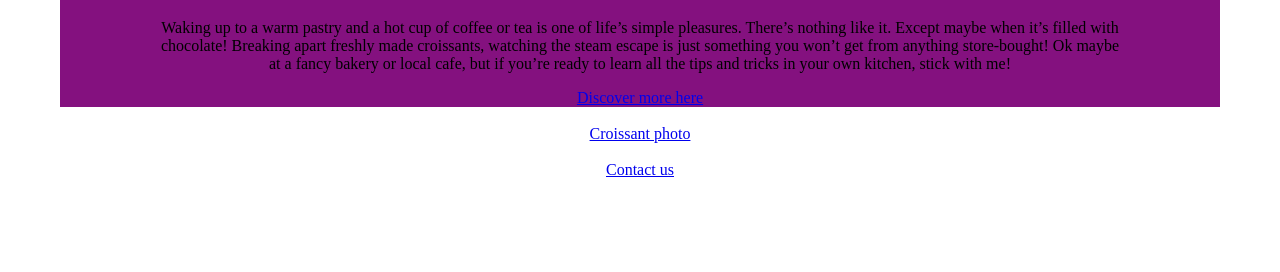
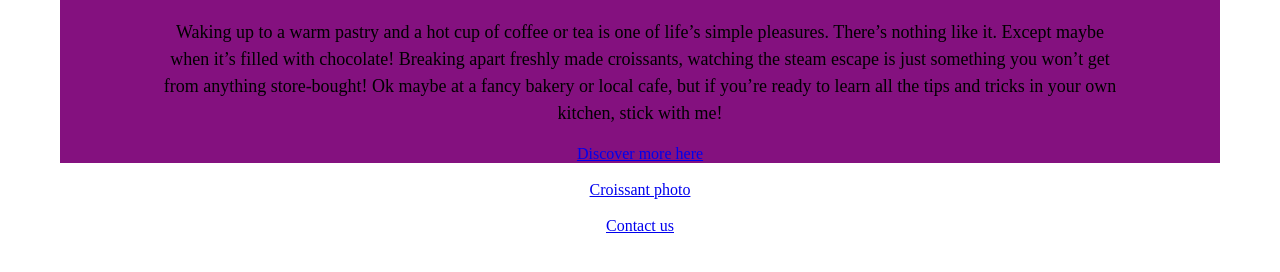
Before and after one commit to chizoma44/Croissant, a plain HTML site: page index.html in a window 1280 px wide. Shown: the part 122-394 px from the top of the page. Drawn offline with Linux system fonts and the light colour scheme.

Commit message:
Added font styling.

```diff
--- a/css/styles.css
+++ b/css/styles.css
@@ -4,6 +4,10 @@ body {
   margin: 20px;
   display: block;
   padding: 40px;
+}
+p {
+  line-height: 27px;
+  font-size: 18px;
 }
 .index-paragraph {
   padding-left: 100px;
```
